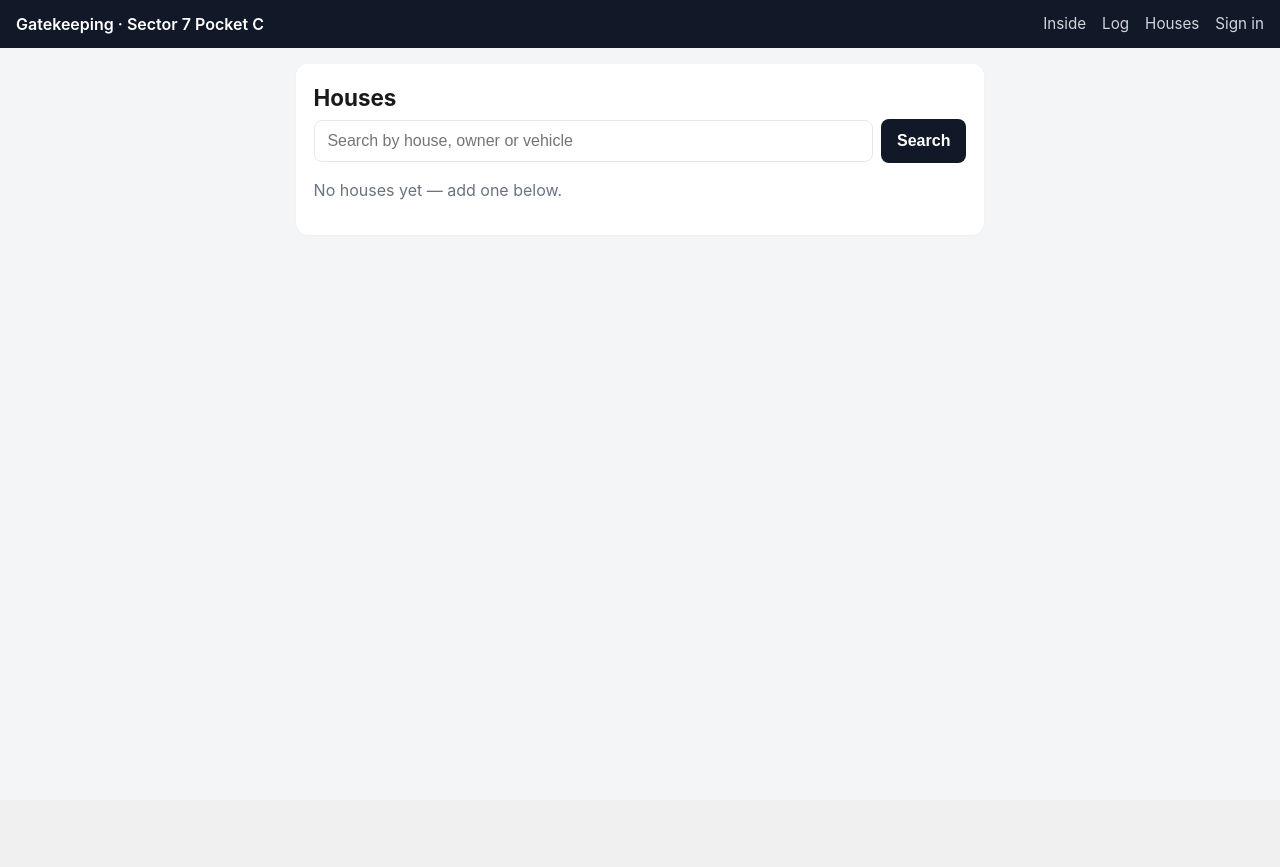
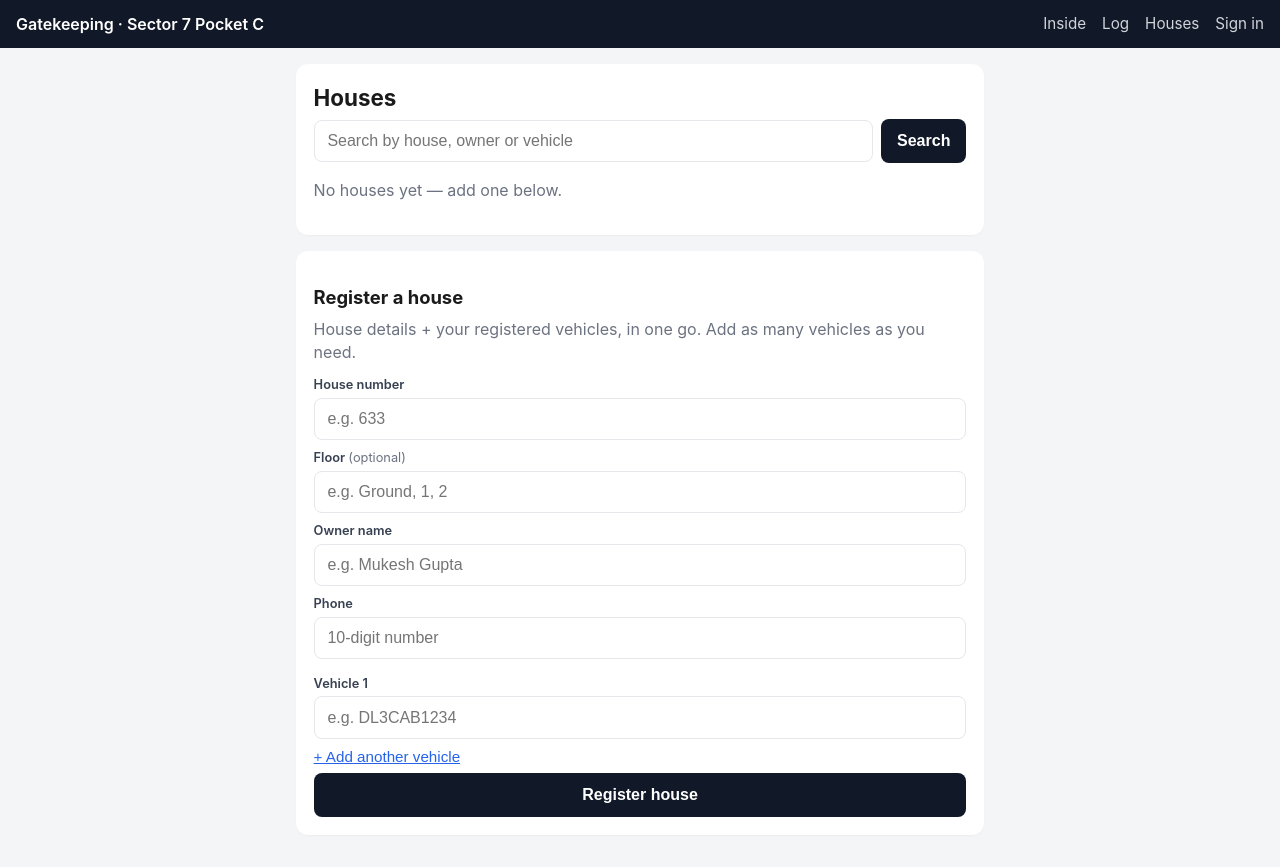
Before and after one commit to happy2332/gatekeeping-sector7, a Flask app: page /houses in a window 1280 px wide. Before the commit the page ends 235 px from the top, so only its background shows below. Run offline with Flask 3, Linux system fonts and the light colour scheme; data that the repository does not hold is empty.

Commit message:
Residents can register a house + vehicles in one form
Big resident-experience improvement.

ROUTE
- /houses/new is no longer admin-only. Residents can self-register.
- Single submit takes house fields plus N vehicle plates and saves
  them all in one transaction. Empty plate inputs are silently
  skipped so '+ Add another' that the resident doesn't fill is fine.
- All-or-nothing: if any vehicle conflicts (already registered to
  another house) or self-duplicates within the form, the whole
  request fails with a list of conflicts citing the existing house
  number, floor, and owner. Nothing partial is saved.
- House (number, floor) dedup also calls out the existing owner so
  the resident knows their record is already there.
- Plate dedup is case- and space-insensitive (UPPER + normalise on
  both sides), so 'dl 3c ab 1234' matches 'DL3CAB1234'.
- Mixing floored / floor-less entries for the same number is still
  rejected with the prior message.

UI
- 'Add a house' (admin-only) becomes 'Register a house' (everyone).
- Multi-vehicle UI: starts with one input, '+ Add another vehicle'
  link appends more on demand.
- Placeholders updated: house number 'e.g. 633', owner 'e.g. Mukesh
  Gupta'.
- Edit/delete is still admin-only ('edit →' link, /houses/<id>
  POST guards) — residents can ADD only.

TEST CHANGES
- Existing 'already exists' assertions updated to 'already registered'
  to match the new helpful message format.

```diff
--- a/app.py
+++ b/app.py
@@ -400,7 +400,6 @@ def house_detail(house_id):
 
 
 @app.route("/houses/new", methods=["POST"])
-@admin_required
 def house_create():
     number = request.form.get("number", "").strip().upper()
     if not number:
@@ -417,7 +416,52 @@ def house_create():
     floor = request.form.get("floor", "").strip() or None
     db = get_db()
 
-    existing = db.execute("SELECT floor FROM houses WHERE number = ?", (number,)).fetchall()
+    # Collect and normalise vehicle entries (form sends them as plate[] inputs).
+    raw_plates = request.form.getlist("plate")
+    plates = []  # list of (raw, normalised)
+    for raw in raw_plates:
+        norm = normalise_plate(raw)
+        if norm:
+            plates.append((raw.strip(), norm))
+
+    # Detect duplicates within the same submitted form.
+    seen = {}
+    self_dups = []
+    for raw, norm in plates:
+        if norm in seen and seen[norm] != raw:
+            self_dups.append(f"{raw} duplicates {seen[norm]} in this form")
+        else:
+            seen[norm] = raw
+    if self_dups:
+        flash("Duplicate vehicles in form: " + "; ".join(self_dups), "error")
+        return redirect(url_for("houses_list"))
+
+    # Detect plates that already belong to other houses.
+    conflicts = []
+    if plates:
+        norms = [n for _, n in plates]
+        placeholders = ",".join("?" * len(norms))
+        rows = db.execute(
+            f"""
+            SELECT v.plate AS plate, h.number AS h_num, h.floor AS h_floor,
+                   h.owner_name AS h_owner
+            FROM vehicles v JOIN houses h ON h.id = v.house_id
+            WHERE UPPER(v.plate) IN ({placeholders})
+            """,
+            norms,
+        ).fetchall()
+        for r in rows:
+            label = r["h_num"] + (f" floor {r['h_floor']}" if r["h_floor"] else "")
+            owner = r["h_owner"] or "(no owner)"
+            conflicts.append(f"{r['plate']} is already registered to {label} ({owner})")
+    if conflicts:
+        flash("Vehicle conflict: " + "; ".join(conflicts), "error")
+        return redirect(url_for("houses_list"))
+
+    # House dedup with helpful message
+    existing = db.execute(
+        "SELECT floor, owner_name FROM houses WHERE number = ?", (number,)
+    ).fetchall()
     has_with_floor = any(r["floor"] is not None for r in existing)
     has_without_floor = any(r["floor"] is None for r in existing)
     if floor is None and has_with_floor:
@@ -426,7 +470,17 @@ def house_create():
     if floor is not None and has_without_floor:
         flash(f"House {number} is already registered without a floor — remove that entry first or skip the floor field", "error")
         return redirect(url_for("houses_list"))
+    same_unit = next(
+        (r for r in existing if (r["floor"] or None) == floor),
+        None,
+    )
+    if same_unit:
+        owner = same_unit["owner_name"] or "(no owner)"
+        suffix = f" floor {floor}" if floor else ""
+        flash(f"House {number}{suffix} is already registered to {owner}", "error")
+        return redirect(url_for("houses_list"))
 
+    # All checks passed — insert the house, then the vehicles in the same txn.
     try:
         cur = db.execute(
             "INSERT INTO houses (number, owner_name, phone, floor, phone_masked) VALUES (?, ?, ?, ?, ?)",
@@ -438,14 +492,25 @@ def house_create():
                 1 if (PHONE_MASKING_ENABLED and request.form.get("phone_masked")) else 0,
             ),
         )
+        new_house_id = cur.lastrowid
+        for _, norm in plates:
+            db.execute(
+                "INSERT INTO vehicles (house_id, plate) VALUES (?, ?)",
+                (new_house_id, norm),
+            )
         db.commit()
-        return redirect(url_for("house_detail", house_id=cur.lastrowid))
-    except sqlite3.IntegrityError:
-        if floor is None:
-            flash(f"House {number} already exists", "error")
-        else:
-            flash(f"House {number} (floor {floor}) already exists", "error")
+    except sqlite3.IntegrityError as e:
+        db.rollback()
+        flash(f"Could not save house: {e}", "error")
         return redirect(url_for("houses_list"))
+
+    label = number + (f" floor {floor}" if floor else "")
+    extra = f" with {len(plates)} vehicle{'s' if len(plates) != 1 else ''}" if plates else ""
+    flash(f"Registered house {label}{extra}", "ok")
+    if role_at_least("admin"):
+        return redirect(url_for("house_detail", house_id=new_house_id))
+    # Residents can't open the detail page for editing — send them to the list
+    return redirect(url_for("houses_list"))
 
 
 @app.route("/gate")
--- a/run_tests.py
+++ b/run_tests.py
@@ -100,7 +100,7 @@ check("add house with all fields — floor visible",
       "expected floor=1 column for A-102")
 
 _, body, _ = post("/houses/new", {"number": "A-101", "phone": "9000000099", "owner_name": "Dup"})
-check("duplicate house number rejected", "already exists" in body.lower())
+check("duplicate house number rejected", "already registered" in body.lower())
 
 # 3b. Same number with different floor — allowed (multi-floor houses)
 _, body, _ = post("/houses/new", {"number": "F-601", "floor": "Ground", "owner_name": "Mehta", "phone": "9000000010"})
@@ -113,7 +113,7 @@ check("multi-floor: F-601 2 present", re.search(r"F-601.*?Roy", html, re.S) is n
 
 # 3c. Same number + same floor → rejected
 _, body, _ = post("/houses/new", {"number": "F-601", "floor": "1", "phone": "9000000099", "owner_name": "Dup"})
-check("same number + same floor rejected", "already exists" in body.lower())
+check("same number + same floor rejected", "already registered" in body.lower())
 
 # 3d. Cannot mix floored and floor-less entries for the same number
 _, body, _ = post("/houses/new", {"number": "F-601", "phone": "9000000099", "owner_name": "Mix"})
--- a/templates/houses.html
+++ b/templates/houses.html
@@ -49,13 +49,13 @@
   {% endif %}
 </section>
 
-{% if is_admin %}
 <section class="card">
-  <h2>Add a house</h2>
+  <h2>Register a house</h2>
+  <p class="muted" style="margin:.2rem 0 .8rem">House details + your registered vehicles, in one go. Add as many vehicles as you need.</p>
   <form method="post" action="{{ url_for('house_create') }}" class="grid">
     <label class="field">
       <span>House number</span>
-      <input name="number" placeholder="e.g. A-104" required>
+      <input name="number" placeholder="e.g. 633" required>
     </label>
     <label class="field">
       <span>Floor <em>(optional)</em></span>
@@ -63,7 +63,7 @@
     </label>
     <label class="field">
       <span>Owner name</span>
-      <input name="owner_name" placeholder="e.g. Sharma" required>
+      <input name="owner_name" placeholder="e.g. Mukesh Gupta" required>
     </label>
     <label class="field">
       <span>Phone</span>
@@ -75,8 +75,31 @@
         <span>Hide phone from residents <em>(only admin and guard can see it)</em></span>
       </label>
     {% endif %}
-    <button class="btn">Add house</button>
+
+    <div id="vehicleFields" class="grid" style="margin-top:.4rem">
+      <label class="field">
+        <span>Vehicle 1</span>
+        <input name="plate" placeholder="e.g. DL3CAB1234" autocapitalize="characters">
+      </label>
+    </div>
+    <button type="button" id="addVehicleBtn" class="link" style="text-align:left">+ Add another vehicle</button>
+
+    <button class="btn">Register house</button>
   </form>
 </section>
-{% endif %}
+<script>
+  (function () {
+    const btn = document.getElementById('addVehicleBtn');
+    const wrap = document.getElementById('vehicleFields');
+    if (!btn || !wrap) return;
+    btn.addEventListener('click', () => {
+      const idx = wrap.querySelectorAll('input[name="plate"]').length + 1;
+      const lbl = document.createElement('label');
+      lbl.className = 'field';
+      lbl.innerHTML = `<span>Vehicle ${idx}</span><input name="plate" placeholder="e.g. DL3CAB1234" autocapitalize="characters">`;
+      wrap.appendChild(lbl);
+      lbl.querySelector('input').focus();
+    });
+  })();
+</script>
 {% endblock %}
```
